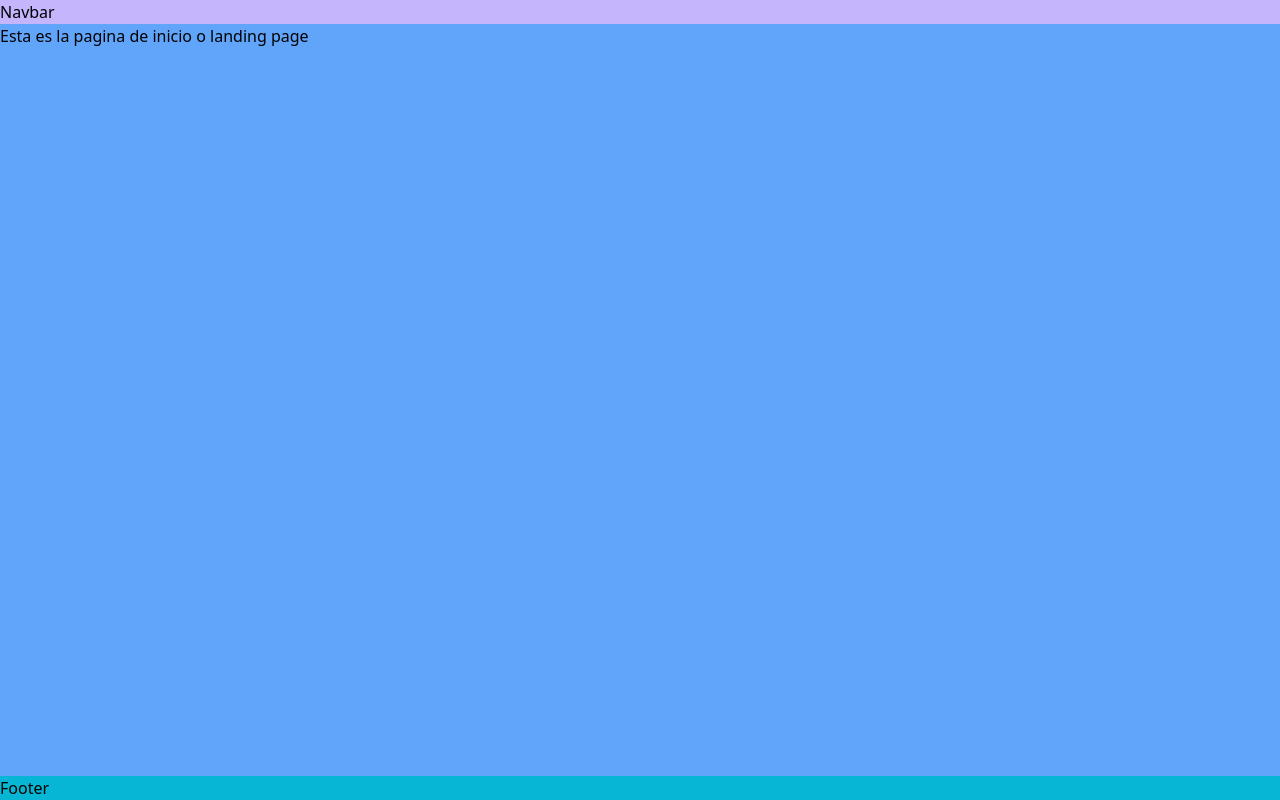
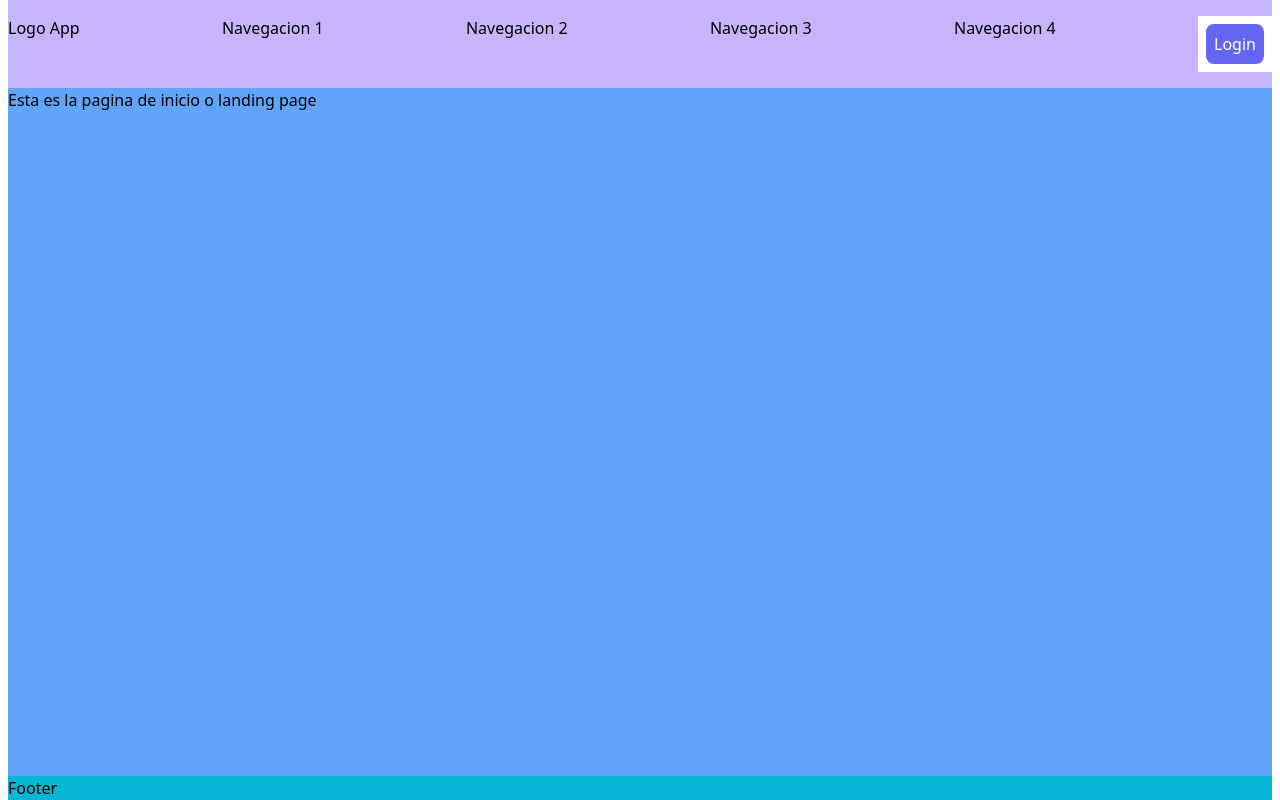
Before and after one commit to FredyAlexHoyosAriza/concesionario-multimarca, a React (Create React App) app: page / in a window 1280 px wide. Built offline with nearby package versions, Linux system fonts and the light colour scheme.

Commit message:
Se crea un NavBar basico en contenedor flex con boton login hacia ruta login

```diff
--- a/src/components/Navbar.jsx
+++ b/src/components/Navbar.jsx
@@ -1,8 +1,26 @@
 import React from 'react'
+import { Link } from 'react-router-dom'
 
+/*Nota: la recomendacion para un Navbar usamos una etiqueta nav dentro de la cual va una
+etiqueta ul y dentro tantos li como sean necesarios. my-3 => margin: 3rem 0; 1=0.25rem*/
 const Navbar = () => {
   return (
-    <div className='bg-violet-300'>Navbar</div>
+    <nav className='bg-violet-300'>
+      <ul className='flex justify-between my-4'>
+        <li>
+          Logo App
+        </li>
+        <li>Navegacion 1</li>
+        <li>Navegacion 2</li>
+        <li>Navegacion 3</li>
+        <li>Navegacion 4</li>
+        <li className='p-2 bg-white'>
+          <Link to={'/login'}>
+            <button className='bg-indigo-500 p-2 text-white rounded-lg shadow-gray-400s hover:scale-125 hover:bg-indigo-900'>Login</button>
+          </Link>
+        </li>
+      </ul>
+    </nav>
   )
 }
 
--- a/src/components/SideBar.jsx
+++ b/src/components/SideBar.jsx
@@ -2,7 +2,10 @@ import React from 'react'
 
 const SideBar = () => {
   return (
-    <div>SideBar</div>
+    //w-72: la mitad de una pantalla mediana
+    <nav className='w-72 bg-zinc-500 '>
+      SideBar
+    </nav>
   )
 }
 
--- a/src/layouts/PrivateLayout.jsx
+++ b/src/layouts/PrivateLayout.jsx
@@ -3,10 +3,12 @@ import SideBar from '../components/SideBar'
 import { Outlet } from 'react-router-dom'
 
 const PrivateLayout = () => {
+  // El SideBar permanece quieto, en tanto que si el main excede la pantalla en 'y',
+  // un scroll permitira el desplazamiento
   return (
-    <div>
+    <div className='flex w-screen h-screen'>
       <SideBar />
-      <main><Outlet /></main>
+      <main className='flex w-screen bg-blue-400 overflow-y-scroll'><Outlet /></main>
     </div>
   )
 }
--- a/src/layouts/PublicLayout.jsx
+++ b/src/layouts/PublicLayout.jsx
@@ -7,11 +7,17 @@ import { Outlet } from 'react-router-dom'
 // de los otros componentes en el mismo contenedor
 const PublicLayout = () => {
   return (
-    <div className='flex flex-col h-screen justify-around '>
+    // Con Navbar y Footer fijo
+    <div className='flex flex-col h-screen justify-around mx-2'>
       <Navbar />
       <main className='h-screen overflow-y-scroll bg-blue-400'><Outlet /></main>
       <Footer />
     </div>
+    // Con Navbar fijo y footer movil
+    /*<div className='h-screen overflow-y-scroll bg-blue-400'>
+        <main className='h-full'><Outlet /></main>
+        <Footer />
+      </div>*/
   )
 }
 
```
